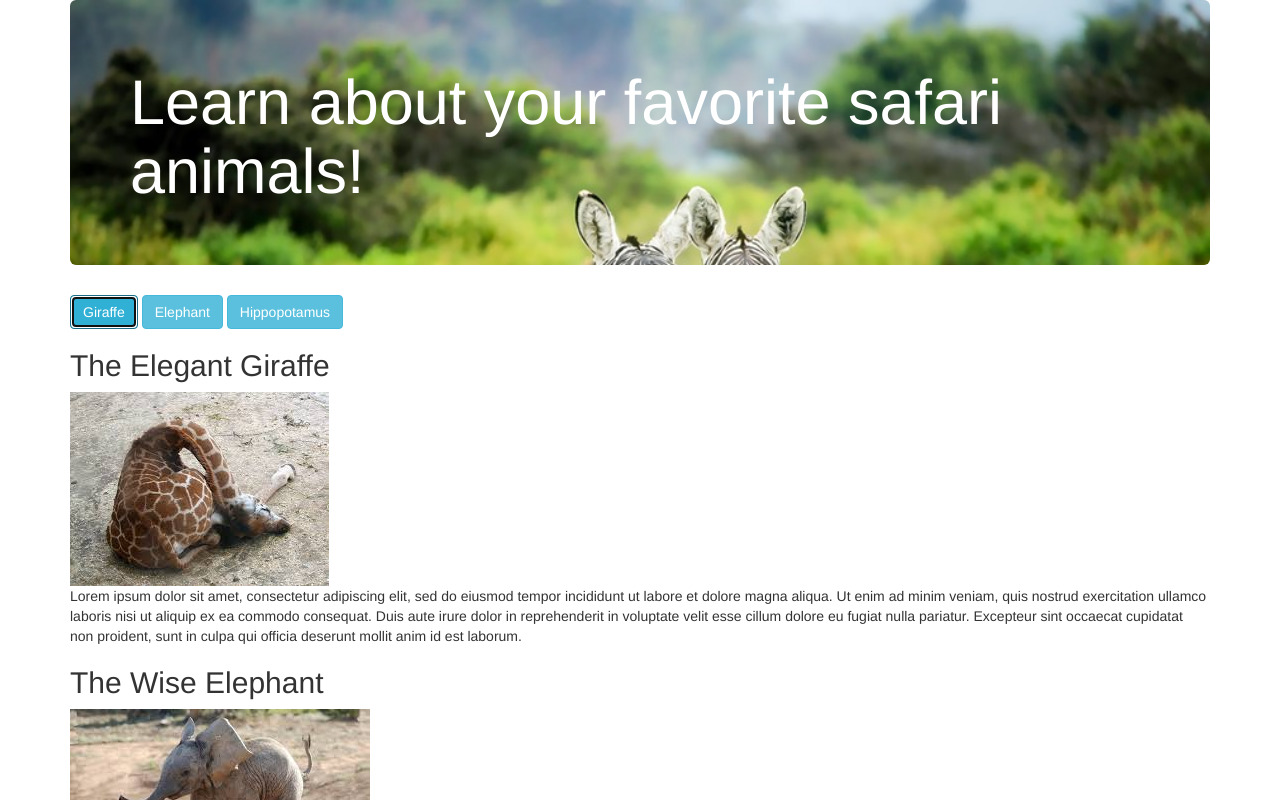
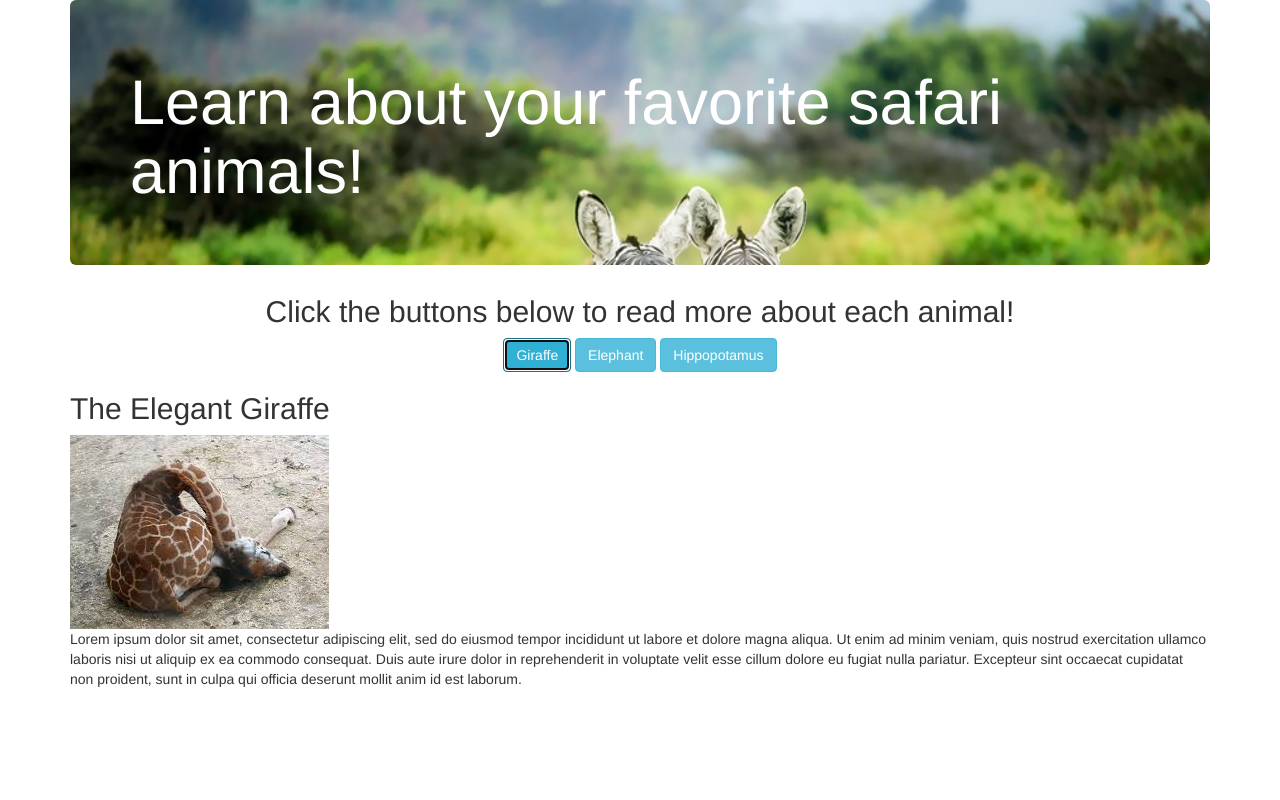
Before and after one commit to akane0915/safari-animals, a plain HTML site: page index.html in a window 1280 px wide. Both pictures are taken after a click on the button "Giraffe". Shown: the top 800 px of the page. Drawn offline with Linux system fonts and the light colour scheme.

Commit message:
add js functionality to display animal info based on button clicked by using branching

```diff
--- a/css/styles.css
+++ b/css/styles.css
@@ -4,3 +4,11 @@
   background-size: cover;
   color: white;
 }
+
+.button-section{
+  text-align: center;
+}
+
+#giraffe, #elephant, #hippo{
+  display: none;
+}
--- a/index.html
+++ b/index.html
@@ -13,10 +13,13 @@
       <div class="jumbotron">
         <h1>Learn about your favorite safari animals!</h1>
       </div>
-      <div>
-        <button id="giraffe-btn" type="button" class="btn btn-info">Giraffe</button>
-        <button id="elephant-btn"type="button" class="btn btn-info">Elephant</button>
-        <button id="hippo-btn"type="button" class="btn btn-info">Hippopotamus</button>
+      <div class="button-section">
+        <h2>Click the buttons below to read more about each animal!</h2>
+        <form>
+          <button id="giraffe-btn" type="button" class="btn btn-info" value="1">Giraffe</button>
+          <button id="elephant-btn"type="button" class="btn btn-info" value="2">Elephant</button>
+          <button id="hippo-btn"type="button" class="btn btn-info" value="3">Hippopotamus</button>
+        </form>
       </div>
       <div id="giraffe">
         <h2>The Elegant Giraffe</h2>
--- a/js/scripts.js
+++ b/js/scripts.js
@@ -0,0 +1,11 @@
+$(function(){
+  $(".btn").click(function(){
+    if ($(this).val() === "1") {
+      $("#giraffe").show();
+    } else if ($(this).val() === "2") {
+      $("#elephant").show();
+    } else {
+      $("#hippo").show();
+    }
+  });
+});
```
